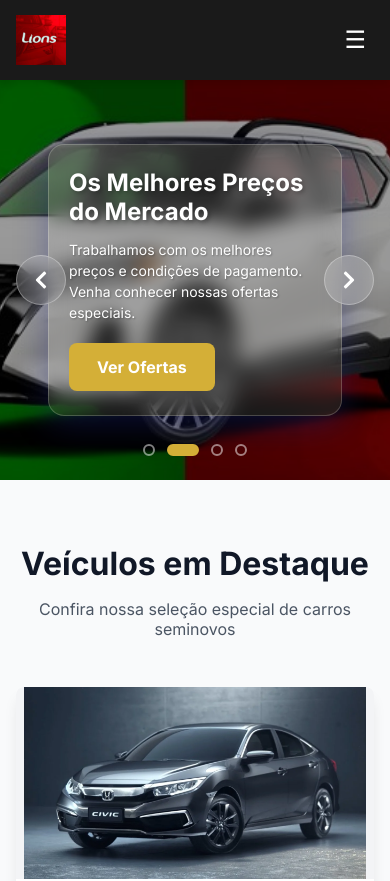
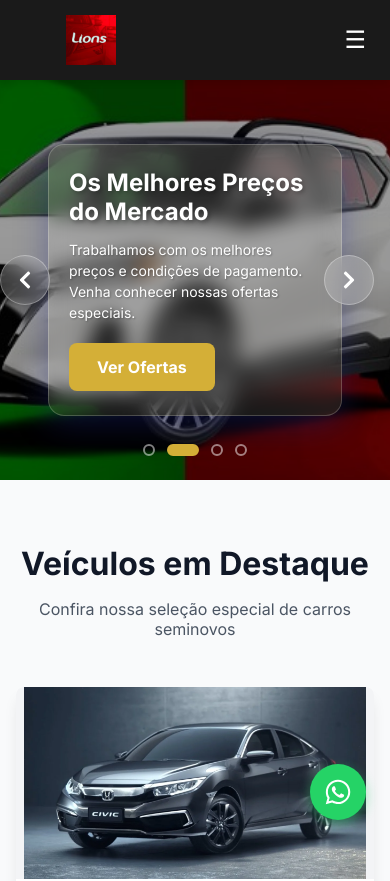
Before and after one commit to alexandre020285/TesteLionsSeminovos, a Next.js app: page / in a window 390 px wide. Shown: the top 881 px of the page. Built offline with nearby package versions, Linux system fonts and the light colour scheme.

Commit message:
melhorias na paleta de cores

```diff
--- a/app/globals.css
+++ b/app/globals.css
@@ -8,10 +8,9 @@
   --color-primary: #1a1a1a;
   --color-secondary: #d4af37;
   --color-accent: #c9a961;
-  --color-white: #ffffff;
+  --color-white: #fff;
   --color-gray-50: #f9fafb;
   --color-gray-100: #f3f4f6;
-  --color-gray-200: #e5e7eb;
   --color-gray-300: #d1d5db;
   --color-gray-600: #4b5563;
   --color-gray-700: #374151;
@@ -24,9 +23,6 @@ html,
 body {
   max-width: 100vw;
   overflow-x: hidden;
-  font-family: -apple-system, BlinkMacSystemFont, 'Segoe UI', 'Roboto', 'Oxygen',
-    'Ubuntu', 'Cantarell', 'Fira Sans', 'Droid Sans', 'Helvetica Neue',
-    sans-serif;
   -webkit-font-smoothing: antialiased;
   -moz-osx-font-smoothing: grayscale;
 }
@@ -41,12 +37,10 @@ a {
   text-decoration: none;
 }
 
-/* Main content spacing for fixed header */
 main {
   padding-top: 5rem;
 }
 
-/* Responsive utilities */
 .container {
   max-width: 1280px;
   margin: 0 auto;
--- a/app/layout.tsx
+++ b/app/layout.tsx
@@ -3,6 +3,7 @@ import { Inter } from 'next/font/google'
 import './globals.css'
 import Header from '@/components/Header'
 import Footer from '@/components/Footer'
+import WhatsAppFloat from '@/components/WhatsAppFloat'
 
 const inter = Inter({ subsets: ['latin'] })
 
@@ -27,6 +28,7 @@ export default function RootLayout({
         <Header />
         <main>{children}</main>
         <Footer />
+        <WhatsAppFloat />
       </body>
     </html>
   )
--- a/components/Footer.tsx
+++ b/components/Footer.tsx
@@ -32,7 +32,7 @@ export default function Footer() {
           <div>
             <h3 className={styles.title}>Contato</h3>
             <ul className={styles.list}>
-              <li>📞 (11) 9999-9999</li>
+              <li>📞 (21) 0000-0000</li>
               <li>📧 contato@lionsseminovos.com.br</li>
               <li>📍 Rio de Janeiro, RJ</li>
             </ul>
@@ -48,7 +48,7 @@ export default function Footer() {
         </div>
 
         <div className={styles.bottom}>
-          <p>&copy; {new Date().getFullYear()} Lions Seminovos. Todos os direitos reservados.</p>
+          <p>&copy; 2026 Lions Seminovos. Todos os direitos reservados.</p>
         </div>
       </div>
     </footer>
--- a/components/Header.module.css
+++ b/components/Header.module.css
@@ -1,12 +1,12 @@
 .header {
-  background: var(--color-primary);
-  color: var(--color-white);
-  box-shadow: 0 4px 6px -1px rgba(0, 0, 0, 0.1);
   position: fixed;
   top: 0;
   left: 0;
   right: 0;
   width: 100%;
+  background: var(--color-primary);
+  color: var(--color-white);
+  box-shadow: 0 4px 6px -1px rgba(0, 0, 0, 0.1);
   z-index: 50;
 }
 
@@ -28,8 +28,6 @@
 }
 
 .logoImage {
-  height: auto;
-  width: auto;
   max-height: 50px;
   object-fit: contain;
 }
@@ -59,7 +57,7 @@
   background: transparent;
   padding: 0.5rem;
   border-radius: 0.5rem;
-  transition: all 0.3s;
+  transition: transform 0.3s;
   display: flex;
   align-items: center;
   justify-content: center;
@@ -72,7 +70,7 @@
 .iconInstagram {
   font-size: 1.5rem;
   color: #E4405F;
-  transition: all 0.3s;
+  transition: color 0.3s;
 }
 
 .iconInstagram:hover {
@@ -82,7 +80,7 @@
 .iconFacebook {
   font-size: 1.5rem;
   color: #1877F2;
-  transition: all 0.3s;
+  transition: color 0.3s;
 }
 
 .iconFacebook:hover {
@@ -97,6 +95,23 @@
   font-size: 1.5rem;
   cursor: pointer;
   padding: 0.5rem;
+  transition: transform 0.3s ease;
+}
+
+.menuBtn:hover {
+  transform: scale(1.1);
+}
+
+.menuBtn:active {
+  transform: scale(0.95);
+}
+
+.menuBtn.active {
+  transform: rotate(90deg);
+}
+
+.menuBtn.active:hover {
+  transform: rotate(90deg) scale(1.1);
 }
 
 .mobileNav {
@@ -119,8 +134,7 @@
   background: transparent;
   padding: 0.75rem;
   border-radius: 0.5rem;
-  text-align: center;
-  transition: all 0.3s;
+  transition: transform 0.3s;
   display: flex;
   align-items: center;
   justify-content: center;
--- a/components/Header.tsx
+++ b/components/Header.tsx
@@ -39,7 +39,7 @@ export default function Header() {
             </div>
           </nav>
 
-          <button className={styles.menuBtn} onClick={() => setMenuAberto(!menuAberto)} aria-label="Menu">
+          <button className={`${styles.menuBtn} ${menuAberto ? styles.active : ''}`} onClick={() => setMenuAberto(!menuAberto)} aria-label="Menu">
             {menuAberto ? '✕' : '☰'}
           </button>
         </div>
--- a/components/Hero.module.css
+++ b/components/Hero.module.css
@@ -8,20 +8,14 @@
 
 .carousel {
   position: absolute;
-  top: 0;
-  left: 0;
-  width: 100%;
-  height: 100%;
+  inset: 0;
 }
 
 .slide {
   position: absolute;
-  top: 0;
-  left: 0;
-  width: 100%;
-  height: 100%;
+  inset: 0;
   opacity: 0;
-  transition: opacity 0.5s ease-in-out;
+  transition: opacity 0.5s;
   pointer-events: none;
   display: flex;
   align-items: center;
@@ -49,10 +43,7 @@
 
 .overlay {
   position: absolute;
-  top: 0;
-  left: 0;
-  width: 100%;
-  height: 100%;
+  inset: 0;
   background: rgba(0, 0, 0, 0.4);
   z-index: 1;
 }
@@ -63,10 +54,8 @@
   top: 0;
   bottom: 0;
   z-index: 2;
-  width: auto;
   display: flex;
   align-items: center;
-  justify-content: flex-start;
   padding: 2rem;
 }
 
@@ -74,7 +63,6 @@
   margin: 0;
   padding: 0;
   max-width: none;
-  width: auto;
 }
 
 .glassCard {
@@ -104,13 +92,6 @@
   color: var(--color-white);
   line-height: 1.5;
   text-shadow: 1px 1px 2px rgba(0, 0, 0, 0.3);
-}
-
-.buttons {
-  display: flex;
-  flex-direction: column;
-  gap: 1rem;
-  align-items: flex-start;
 }
 
 .btnPrimary {
@@ -158,7 +139,7 @@
   right: 1rem;
 }
 
-.navButton:first-of-type {
+.navButton:first-child {
   left: 1rem;
 }
 
--- a/components/Hero.tsx
+++ b/components/Hero.tsx
@@ -54,16 +54,8 @@ export default function Hero() {
     return () => clearInterval(timer)
   }, [])
 
-  const proximoSlide = () => {
-    setSlideAtual((atual) => (atual + 1) % slides.length)
-  }
-
-  const slideAnterior = () => {
-    setSlideAtual((atual) => {
-      const anterior = atual - 1
-      return anterior < 0 ? slides.length - 1 : anterior
-    })
-  }
+  const proximoSlide = () => setSlideAtual((atual) => (atual + 1) % slides.length)
+  const slideAnterior = () => setSlideAtual((atual) => (atual - 1 + slides.length) % slides.length)
 
   return (
     <section className={styles.hero}>
--- /dev/null
+++ b/components/WhatsAppFloat.module.css
@@ -0,0 +1,40 @@
+.button {
+  position: fixed;
+  bottom: 2rem;
+  right: 2rem;
+  width: 60px;
+  height: 60px;
+  background: #25D366;
+  border-radius: 50%;
+  display: flex;
+  align-items: center;
+  justify-content: center;
+  box-shadow: 0 4px 12px rgba(37, 211, 102, 0.4);
+  transition: all 0.3s;
+  z-index: 1000;
+  cursor: pointer;
+}
+
+.button:hover {
+  background: #20BA5A;
+  transform: scale(1.1);
+  box-shadow: 0 6px 16px rgba(37, 211, 102, 0.5);
+}
+
+.icon {
+  font-size: 2rem;
+  color: var(--color-white);
+}
+
+@media (max-width: 640px) {
+  .button {
+    width: 56px;
+    height: 56px;
+    bottom: 1.5rem;
+    right: 1.5rem;
+  }
+
+  .icon {
+    font-size: 1.75rem;
+  }
+}
--- /dev/null
+++ b/components/WhatsAppFloat.tsx
@@ -0,0 +1,18 @@
+'use client'
+
+import { FaWhatsapp } from 'react-icons/fa'
+import styles from './WhatsAppFloat.module.css'
+
+export default function WhatsAppFloat() {
+  return (
+    <a
+      href="https://wa.me/5521000000000"
+      target="_blank"
+      rel="noopener noreferrer"
+      className={styles.button}
+      aria-label="Falar no WhatsApp"
+    >
+      <FaWhatsapp className={styles.icon} />
+    </a>
+  )
+}
```
